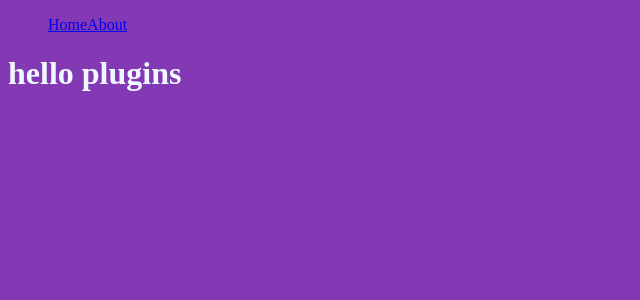
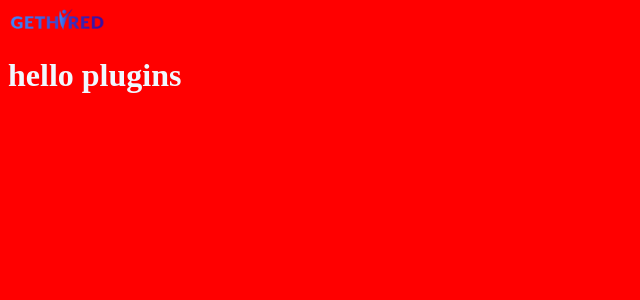
Before and after one commit to Platzi-Master-C8/MF-Plugins, a Next.js app in the folder gethired-frontend-web/: page / in a window 1280 px wide. Shown: the top 300 px of the page, without its empty margins (0-640 px from the left). Built offline with nearby package versions, Linux system fonts and the light colour scheme.

Commit message:
The image was added

```diff
--- a/gethired-frontend-web/components/Navbar.jsx
+++ b/gethired-frontend-web/components/Navbar.jsx
@@ -1,9 +1,14 @@
+import Link from "next/link";
+import Image from "next/image";
+
 const Navbar = () => (
   <header>
-    <menu>
-      <a href="#">Home</a>
-      <a href="#">About</a>
-    </menu>
+    <Link href="/">
+      <a>
+        <Image width={99} height={24} src="/images/LogoPlataforma.png" alt="logo"/>
+      </a>
+    </Link>
+    <nav></nav>
   </header>
 )
 
--- a/gethired-frontend-web/styles/globals.scss
+++ b/gethired-frontend-web/styles/globals.scss
@@ -1,7 +1,7 @@
-$colorDePrueba: rgb(130, 57, 179);
+$bgColor: red;
 
 body {
-  background-color: $colorDePrueba;
+  background-color: $bgColor;
 }
 
 
```
Also changed, not shown: gethired-frontend-web/public/images/LogoPlataforma.png (added), 1 other file (tests, documents, lock files or other folders).
